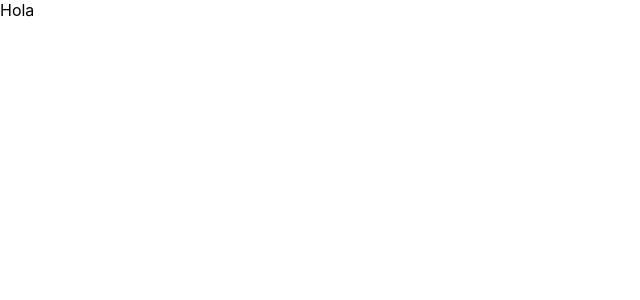
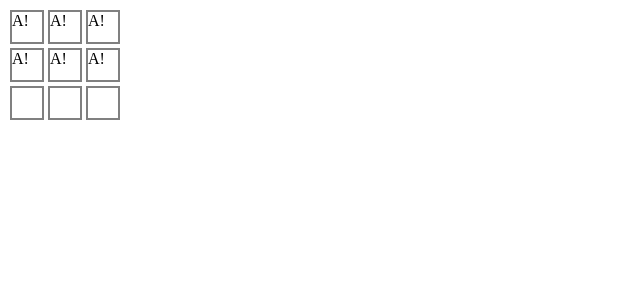
Before and after one commit to albasmg/tic-tac-toe, a React (Create React App) app: page / in a window 1280 px wide. Shown: the top 300 px of the page, without its empty margins (0-640 px from the left). Built offline with nearby package versions, Linux system fonts and the light colour scheme.

Commit message:
add board

```diff
--- a/package.json
+++ b/package.json
@@ -6,6 +6,7 @@
     "@testing-library/jest-dom": "^4.2.4",
     "@testing-library/react": "^9.5.0",
     "@testing-library/user-event": "^7.2.1",
+    "node-sass": "^4.14.1",
     "react": "^16.13.1",
     "react-dom": "^16.13.1",
     "react-scripts": "3.4.3"
--- a/src/App.js
+++ b/src/App.js
@@ -1,7 +1,36 @@
 import React from 'react';
 
-function App() {
-  return <div className="App">Hola</div>;
-}
+const createBoard = () => {
+  const board = [];
+
+  for (let row = 0; row < 2; row++) {
+    board[row] = [];
+    for (let col = 0; col < 3; col++) {
+      board[row] = [...board[row], 'A!'];
+    }
+  }
+
+  board[2] = ['', '', ''];
+
+  return board;
+};
+
+const App = () => {
+  const board = createBoard();
+
+  return (
+    <div className="App">
+      <div className="board">
+        {board.map((row) => (
+          <div className="board__row">
+            {row.map((col) => (
+              <div className="board__col">{col}</div>
+            ))}
+          </div>
+        ))}
+      </div>
+    </div>
+  );
+};
 
 export default App;
--- /dev/null
+++ b/src/app.scss
@@ -0,0 +1,15 @@
+.board {
+  display: flex;
+  flex-direction: column;
+
+  &__row {
+    display: flex;
+  }
+
+  &__col {
+    height: 30px;
+    width: 30px;
+    border: 2px solid grey;
+    margin: 2px;
+  }
+}
--- a/src/index.css
+++ b/src/index.css
@@ -1,13 +1 @@
-body {
-  margin: 0;
-  font-family: -apple-system, BlinkMacSystemFont, 'Segoe UI', 'Roboto', 'Oxygen',
-    'Ubuntu', 'Cantarell', 'Fira Sans', 'Droid Sans', 'Helvetica Neue',
-    sans-serif;
-  -webkit-font-smoothing: antialiased;
-  -moz-osx-font-smoothing: grayscale;
-}
-
-code {
-  font-family: source-code-pro, Menlo, Monaco, Consolas, 'Courier New',
-    monospace;
-}
+@import './app.scss';
```
Also changed, not shown: 1 other file (tests, documents, lock files or other folders).
